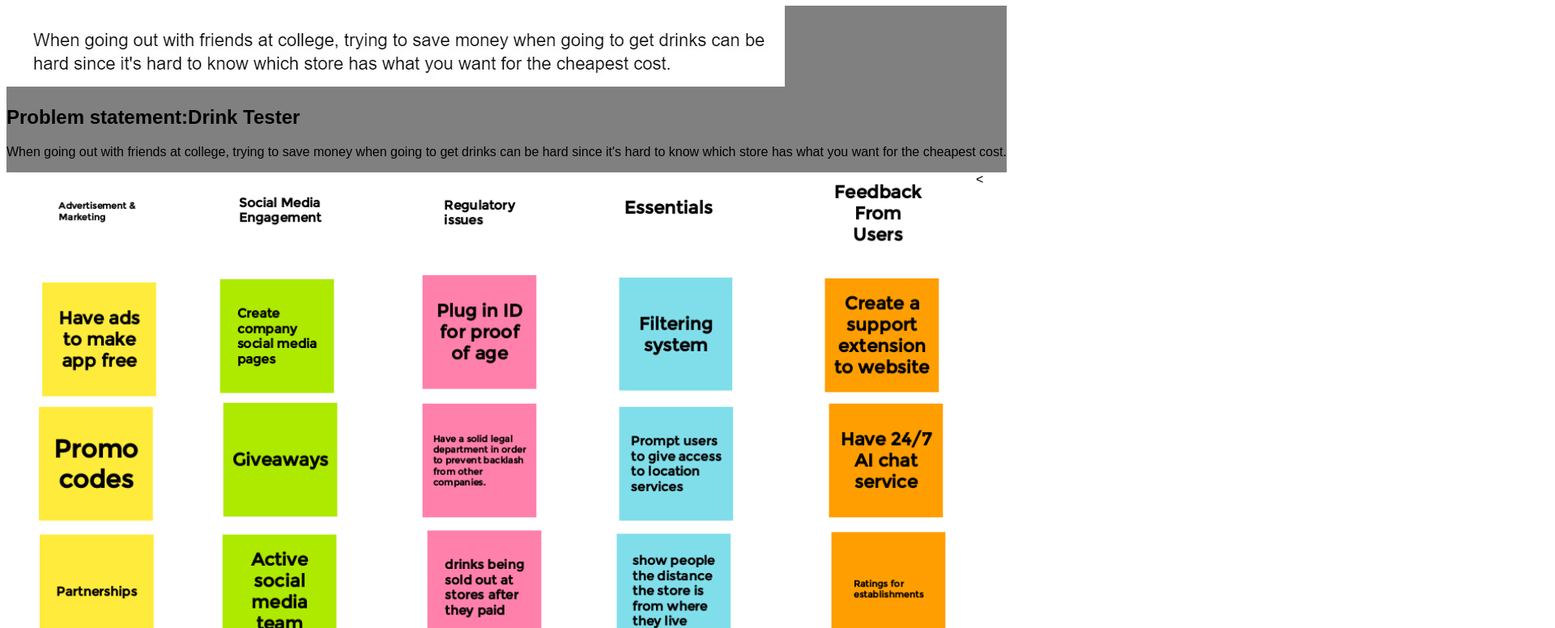
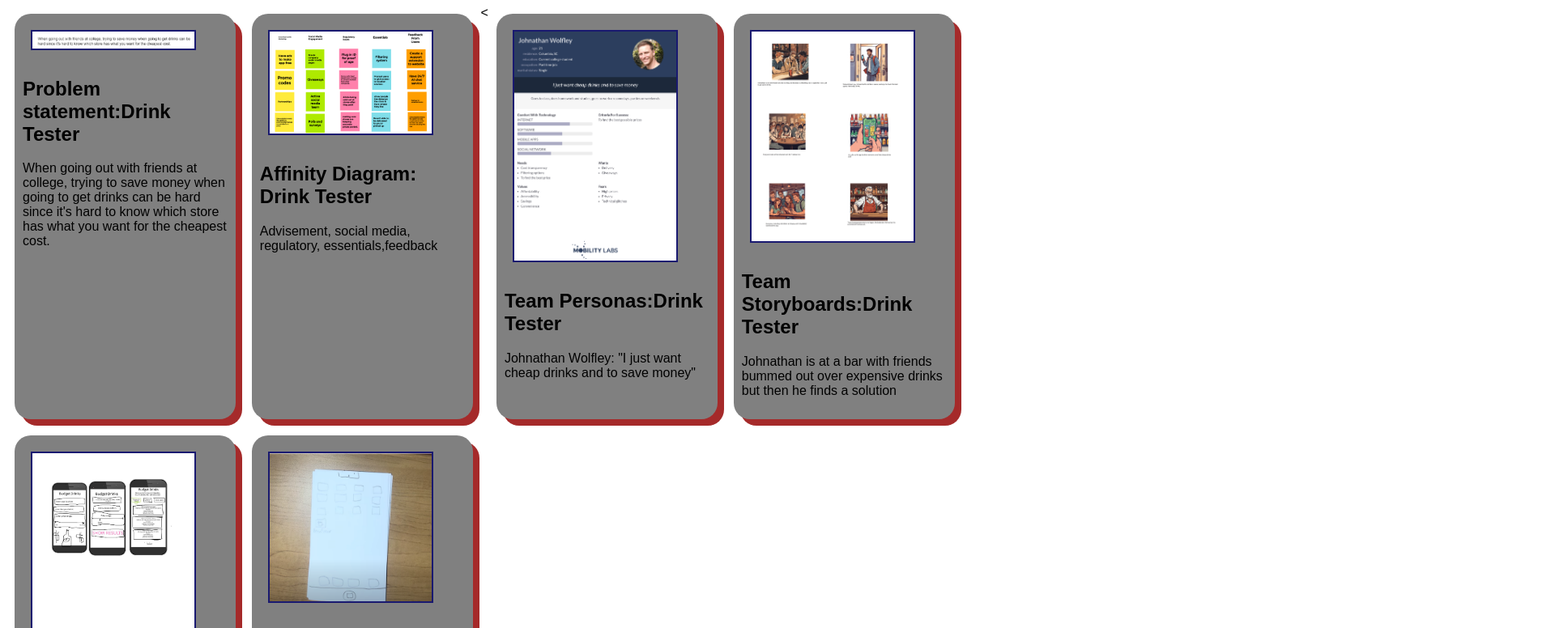
Before and after one commit to nishtarw/nishtarw.github.io, a plain HTML site: page index.html in a window 1280 px wide. Shown: the part 81-857 px from the top of the page at 81% size, 1920 px wide, since content can reach past the window. Drawn offline with Linux system fonts and the light colour scheme.

Commit message:
Update styles.css

```diff
--- a/styles.css
+++ b/styles.css
@@ -7,13 +7,13 @@ body {
 h1 {
  color: maroon;
  text-align: center;
- width: 100 %;
+ width: 100%;
  display: block;
 }
 h1:hover {
  color: hotpink;
  text-align: center;
- width: 100 %;
+ width: 100%;
  display: block;
 }
 a {
@@ -22,20 +22,20 @@ a {
 }
 .assign {
  background-color: grey;
- margin: 10 px;
- padding: 10 px;
- border-radius: 20 px;
- width: 20 %;
- box-shadow: 8 px 8 px brown;
+ margin: 10px;
+ padding: 10px;
+ border-radius: 20px;
+ width: 20%;
+ box-shadow: 8px 8px brown;
  display: block; /* instead of flex */
 }
 .assign img {
- width: 200 px;
- margin: 10 px;
- border: 2 px solid midnightblue;
+ width: 200px;
+ margin: 10px;
+ border: 2px solid midnightblue;
 }
 .assign img:hover {
- width: 200 px;
- margin: 10 px;
- border: 2 px dotted yellow;
+ width: 200px;
+ margin: 10px;
+ border: 2px dotted yellow;
 }
```
